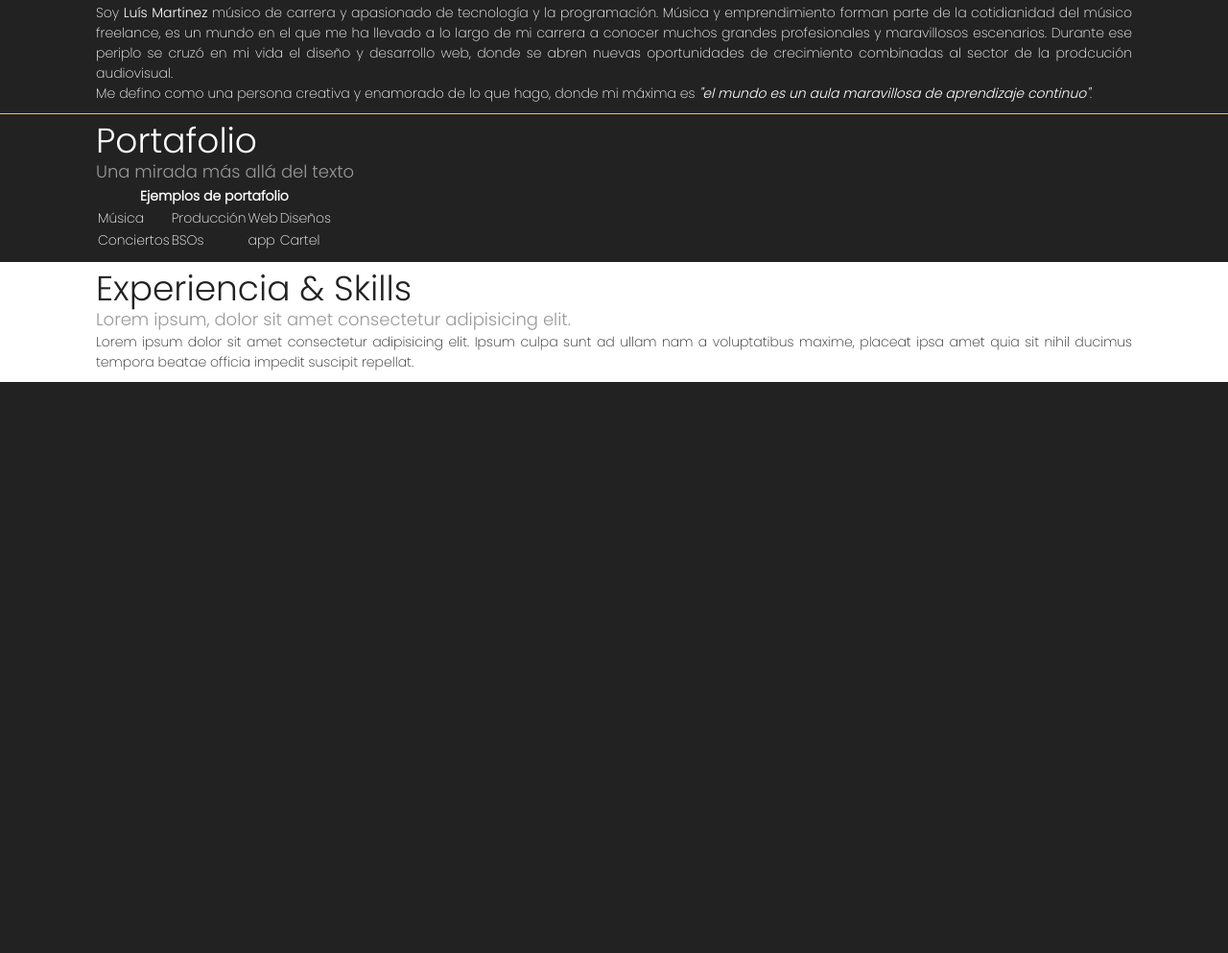
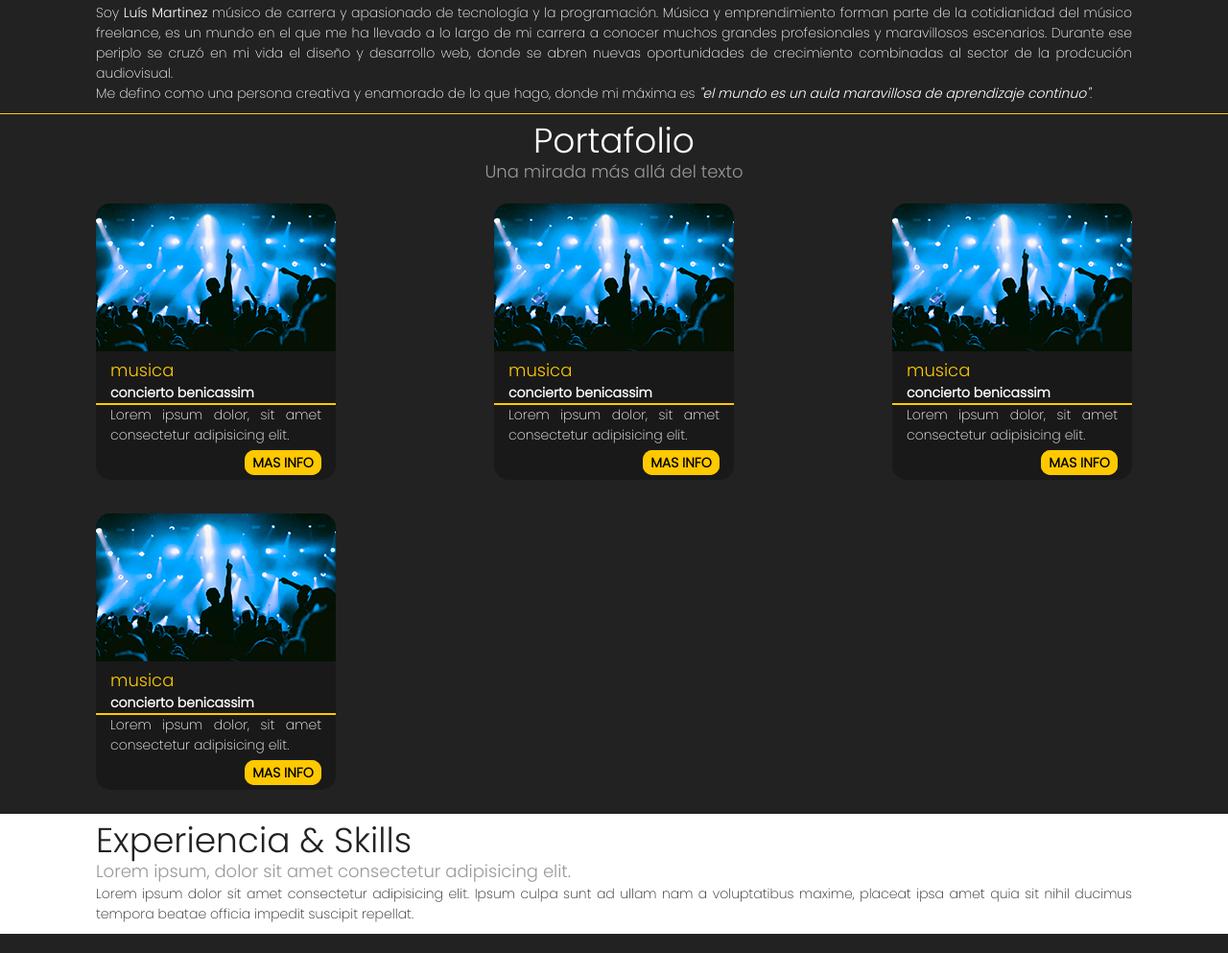
Before and after one commit to lamux04/projects, a plain HTML site: page portafolio/index.html in a window 1280 px wide. Shown: the part 665-1658 px from the top of the page at 96% size. Before the commit the page ends 1083 px from the top, so only its background shows below. Drawn offline with nearby package versions, Linux system fonts and the light colour scheme.

Commit message:
create portafolio section

```diff
--- a/portafolio/css/extendidostyle.css
+++ b/portafolio/css/extendidostyle.css
@@ -100,3 +100,9 @@ section{
 #educacion-bloque a:hover {
     color: #ffc900;
 }
+
+#datos-personales .container {
+    display: flex;
+    justify-content: center;
+    column-gap: 20px;
+}
--- a/portafolio/css/style.css
+++ b/portafolio/css/style.css
@@ -99,6 +99,7 @@ nav li {
 
 #portafolio {
     border-top: #ffc900 solid 1px;
+    text-align: center;
 }
 
 #experiencia {
@@ -109,3 +110,59 @@ nav li {
 #logo {
     padding-top: 0;
 }
+
+.filaportfolio {
+    display: flex;
+    flex-wrap: wrap;
+    justify-content: space-between;
+    gap: 30px;
+    margin-bottom: 15px;
+    margin-top: 15px;
+}
+
+.card {
+    width: 250px;
+    background-color: #191919;
+    margin-top: 5px;
+    border-radius: 15px;
+    text-align: initial;
+}
+
+.card img {
+    border-top-left-radius: 15px;
+    border-top-right-radius: 15px;
+
+}
+
+.card h3 {
+    color: #ffc900;
+}
+
+.card h3,
+.card h4,
+.card p,
+.masinfo {
+    margin: 0 15px;
+}
+
+.sep {
+    border: 1px #ffc900 solid;
+}
+
+.masinfo {
+    margin: 5px 15px;
+}
+
+.masinfo,
+.masinfo button {
+    float: right;
+    background-color: #ffc900;
+    border: none;
+    border-radius: 10px;
+}
+
+.masinfo button {
+    width: 80px;
+    font-weight: bold;
+    padding: 5px;
+}
--- a/portafolio/index.html
+++ b/portafolio/index.html
@@ -63,27 +63,40 @@
         <section id="portafolio">
             <h2>Portafolio</h2>
             <h3>Una mirada más allá del texto</h3>
-            <table>
-                <thead>
-                    <tr>
-                        <th colspan=4>Ejemplos de portafolio</th>
-                    </tr>
-                </thead>
-                <tbody>
-                    <tr>
-                        <td>Música</td>
-                        <td>Producción</td>
-                        <td>Web</td>
-                        <td>Diseños</td>
-                    </tr>
-                    <tr>
-                        <td>Conciertos</td>
-                        <td>BSOs</td>
-                        <td>app</td>
-                        <td>Cartel</td>
-                    </tr>
-                </tbody>
-            </table>
+            <div class="filaportfolio">
+                <div class="card">
+                    <img src="./images/imagen_portfolio.png" alt="Portfolio 1">
+                    <h3>musica</h3>
+                    <h4>concierto benicassim</h4>
+                    <div class="sep"></div>
+                    <p>Lorem ipsum dolor, sit amet consectetur adipisicing elit.</p>
+                    <div class="masinfo"><button type="button">MAS INFO</button></div>
+                </div>
+                <div class="card">
+                    <img src="./images/imagen_portfolio.png" alt="Portfolio 2">
+                    <h3>musica</h3>
+                    <h4>concierto benicassim</h4>
+                    <div class="sep"></div>
+                    <p>Lorem ipsum dolor, sit amet consectetur adipisicing elit.</p>
+                    <div class="masinfo"><button type="button">MAS INFO</button></div>
+                </div>
+                <div class="card">
+                    <img src="./images/imagen_portfolio.png" alt="Portfolio 3">
+                    <h3>musica</h3>
+                    <h4>concierto benicassim</h4>
+                    <div class="sep"></div>
+                    <p>Lorem ipsum dolor, sit amet consectetur adipisicing elit.</p>
+                    <div class="masinfo"><button type="button">MAS INFO</button></div>
+                </div>
+                <div class="card">
+                    <img src="./images/imagen_portfolio.png" alt="Portfolio 4">
+                    <h3>musica</h3>
+                    <h4>concierto benicassim</h4>
+                    <div class="sep"></div>
+                    <p>Lorem ipsum dolor, sit amet consectetur adipisicing elit.</p>
+                    <div class="masinfo"><button type="button">MAS INFO</button></div>
+                </div>
+            </div>
         </section>
         <!-- FIN Bloque Portafolio -->
 
```
Also changed, not shown: portafolio/extendidio.html (+3 -0 lines), portafolio/images/imagen_portfolio.png (added).
